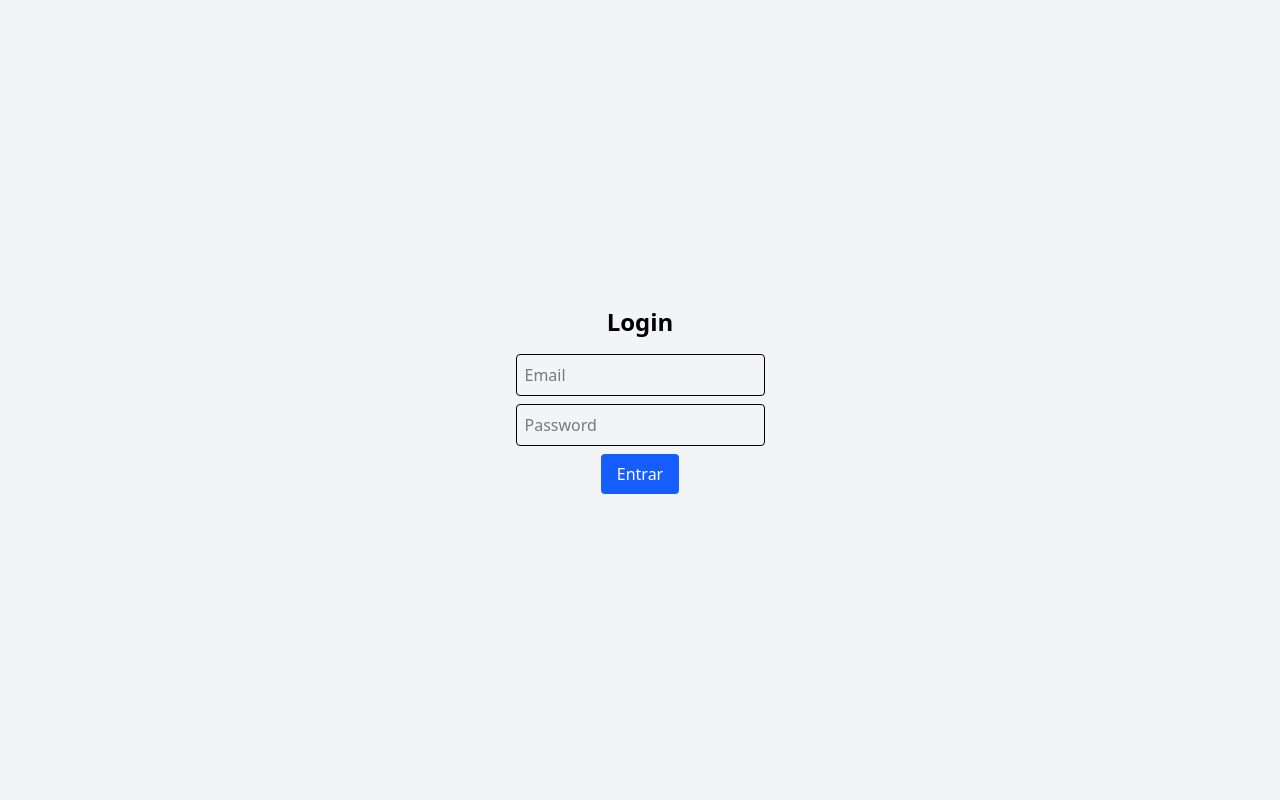
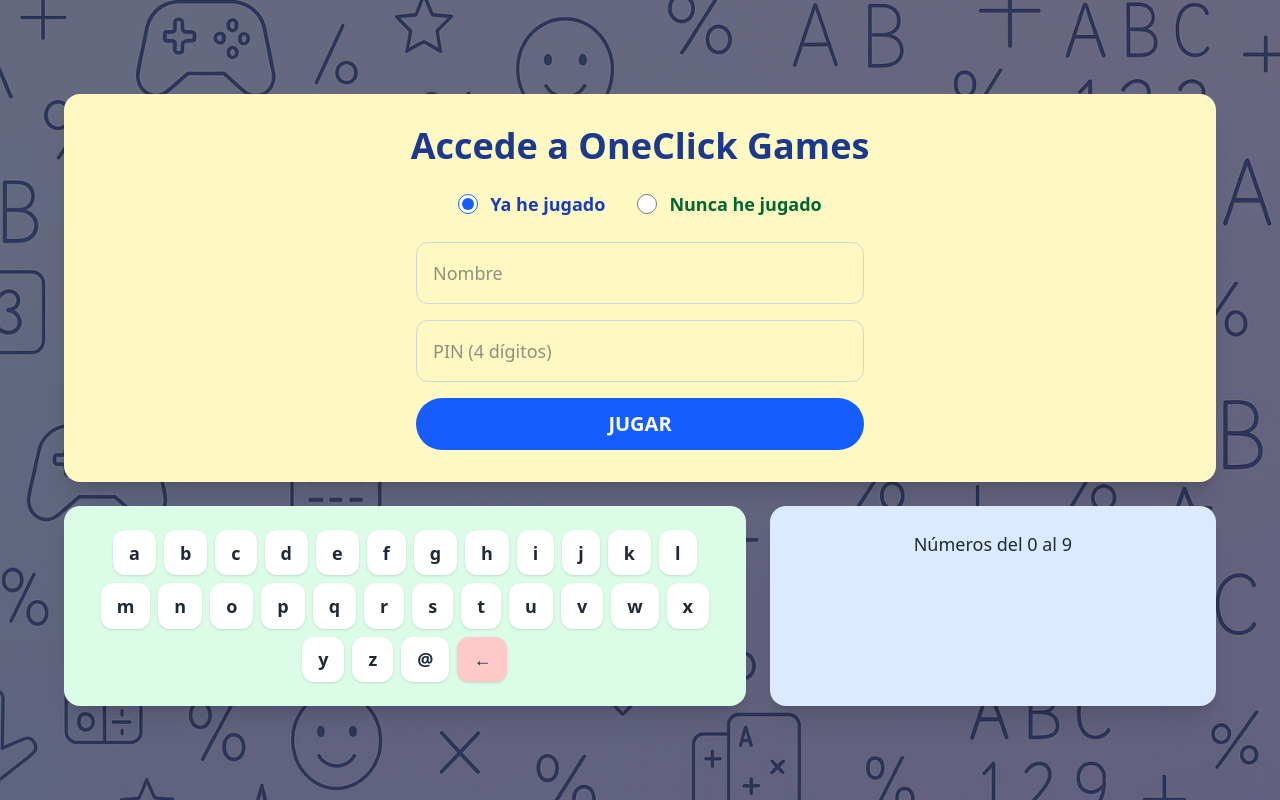
Before and after one commit to Andreu-08/oneclick-games, a Vue app in the folder frontend_oc/: page /login in a window 1280 px wide. Built offline with nearby package versions, Linux system fonts and the light colour scheme; no server answers.

Commit message:
feat: rediseñar vista de inicio con formulario de login/registro y teclado en pantalla

```diff
--- a/frontend_oc/src/views/LoginView.vue
+++ b/frontend_oc/src/views/LoginView.vue
@@ -1,21 +1,159 @@
+<template>
+  <div class="relative min-h-screen flex flex-col items-center justify-center px-4 text-gray-800">
+    <!-- Fondo desenfocado -->
+    <div class="absolute inset-0 bg-[url('@/assets/bg_home.webp')] bg-cover bg-no-repeat bg-center brightness-50"></div>
+
+    <!-- Grid bento principal -->
+    <div class="relative z-10 w-full max-w-6xl grid grid-rows-[auto_auto] gap-6">
+
+      <!-- FORMULARIO LOGIN / REGISTRO -->
+      <div class="bg-yellow-100 rounded-2xl shadow-xl p-8 min-h-[350px] flex flex-col gap-6 items-center justify-center">
+        <h2 class="text-4xl font-extrabold text-center text-blue-900">Accede a OneClick Games</h2>
+
+        <!-- Selector: ya ha jugado o no -->
+        <div class="flex gap-8 text-lg font-semibold">
+          <label class="flex items-center gap-3 cursor-pointer">
+            <input type="radio" v-model="isRegister" :value="false" class="w-5 h-5 accent-blue-600" />
+            <span class="text-blue-800">Ya he jugado</span>
+          </label>
+          <label class="flex items-center gap-3 cursor-pointer">
+            <input type="radio" v-model="isRegister" :value="true" class="w-5 h-5 accent-green-600" />
+            <span class="text-green-800">Nunca he jugado</span>
+          </label>
+        </div>
+
+        <!-- Formulario -->
+        <form @submit.prevent="submit" class="flex flex-col gap-4 w-full max-w-md">
+          <!-- Nombre -->
+          <input
+            v-model="nombre"
+            type="text"
+            placeholder="Nombre"
+            class="p-4 rounded-xl border border-gray-300 text-lg w-full"
+            required
+            ref="inputNombre"
+            @focus="setActiveField('nombre')"
+          />
+
+          <!-- PIN -->
+          <input
+            v-model="pin"
+            type="password"
+            maxlength="4"
+            placeholder="PIN (4 dígitos)"
+            class="p-4 rounded-xl border border-gray-300 text-lg w-full"
+            required
+          />
+
+          <!-- Email (solo si registro) -->
+          <input
+            v-if="isRegister"
+            v-model="email"
+            type="email"
+            placeholder="Email"
+            class="p-4 rounded-xl border border-gray-300 text-lg w-full"
+            required
+            ref="inputEmail"
+            @focus="setActiveField('email')"
+          />
+
+          <button
+            type="submit"
+            class="bg-blue-600 hover:bg-blue-700 text-white font-bold text-xl py-3 rounded-full focus:outline-none focus:ring-4 focus:ring-blue-400"
+          >
+            JUGAR
+          </button>
+        </form>
+      </div>
+
+      <!-- FILA CON TECLADO LETRAS Y NÚMEROS -->
+      <div class="grid grid-cols-5 gap-6 w-full">
+        <!-- TECLADO LETRAS -->
+        <div class="col-span-3 bg-green-100 rounded-2xl shadow-xl p-6 min-h-[200px] flex flex-wrap justify-center gap-2">
+          <button
+            v-for="key in alphabet"
+            :key="key"
+            class="bg-white text-lg font-bold px-4 py-2 rounded-xl shadow hover:bg-green-200 transition"
+            @click="typeLetter(key)"
+          >
+            {{ key }}
+          </button>
+          <button
+            class="bg-red-200 text-lg font-bold px-4 py-2 rounded-xl shadow hover:bg-red-300 transition"
+            @click="backspace"
+          >
+            ←
+          </button>
+        </div>
+
+        <!-- NÚMEROS PIN -->
+        <div class="col-span-2 bg-blue-100 rounded-2xl shadow-xl p-6 min-h-[200px]">
+          <p class="text-center text-lg">Números del 0 al 9</p>
+        </div>
+      </div>
+    </div>
+  </div>
+</template>
+
 <script setup>
-import { ref } from 'vue'
-import { useUserStore } from '@/stores/user'
+import { ref, nextTick } from 'vue'
 
 const email = ref('')
-const password = ref('')
-const userStore = useUserStore()
+const nombre = ref('')
+const pin = ref('')
+const isRegister = ref(false)
 
-const login = () => {
-  userStore.login(email.value, password.value)
+const inputNombre = ref(null)
+const inputEmail = ref(null)
+
+const activeField = ref('nombre') // 'nombre' o 'email'
+
+const setActiveField = (field) => {
+  activeField.value = field
+  nextTick(() => {
+    if (field === 'nombre' && inputNombre.value) {
+      inputNombre.value.focus()
+    } else if (field === 'email' && inputEmail.value) {
+      inputEmail.value.focus()
+    }
+  })
+}
+
+const typeLetter = (letter) => {
+  if (activeField.value === 'nombre' && inputNombre.value) {
+    nombre.value += letter
+    inputNombre.value.focus()
+  } else if (activeField.value === 'email' && inputEmail.value) {
+    email.value += letter
+    inputEmail.value.focus()
+  }
+}
+
+const backspace = () => {
+  if (activeField.value === 'nombre') {
+    nombre.value = nombre.value.slice(0, -1)
+    inputNombre.value?.focus()
+  } else if (activeField.value === 'email') {
+    email.value = email.value.slice(0, -1)
+    inputEmail.value?.focus()
+  }
+}
+
+const alphabet = 'abcdefghijklmnopqrstuvwxyz@'.split('')
+
+const submit = async () => {
+  const payload = {
+    name: nombre.value,
+    pin: pin.value,
+    is_register: isRegister.value,
+    email: isRegister.value ? email.value : null,
+  }
+
+  console.log('Formulario enviado:', payload)
+  // await useUserStore().login(payload)
 }
 </script>
 
-<template>
-  <div class="flex flex-col items-center justify-center min-h-screen p-4">
-    <h1 class="text-2xl font-bold mb-4">Login</h1>
-    <input v-model="email" placeholder="Email" class="mb-2 p-2 border rounded" />
-    <input v-model="password" placeholder="Password" type="password" class="mb-2 p-2 border rounded" />
-    <button @click="login" class="bg-blue-600 text-white px-4 py-2 rounded">Entrar</button>
-  </div>
-</template>
+<style scoped>
+/* Estilo adicional si lo necesitas */
+</style>
```
